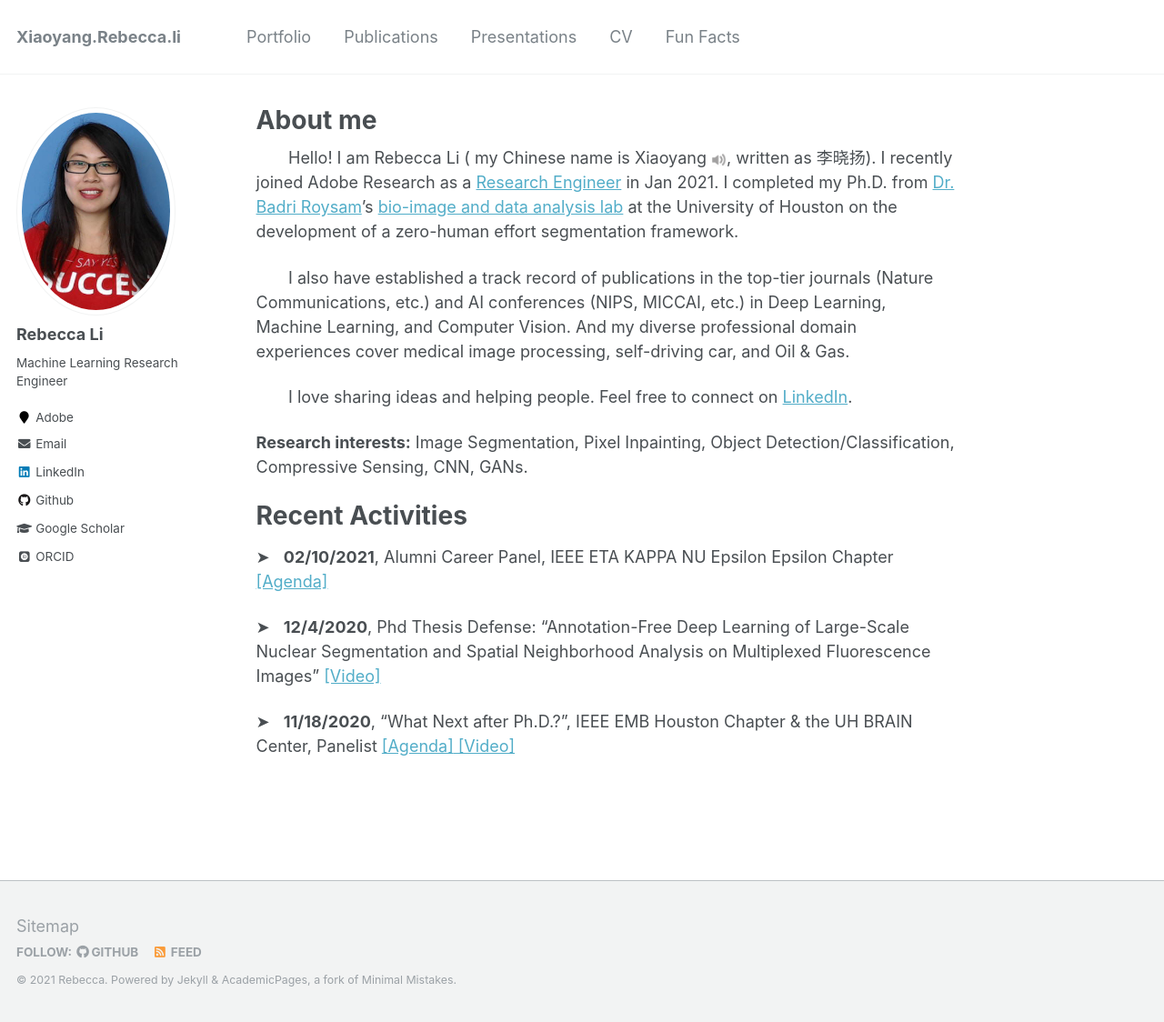
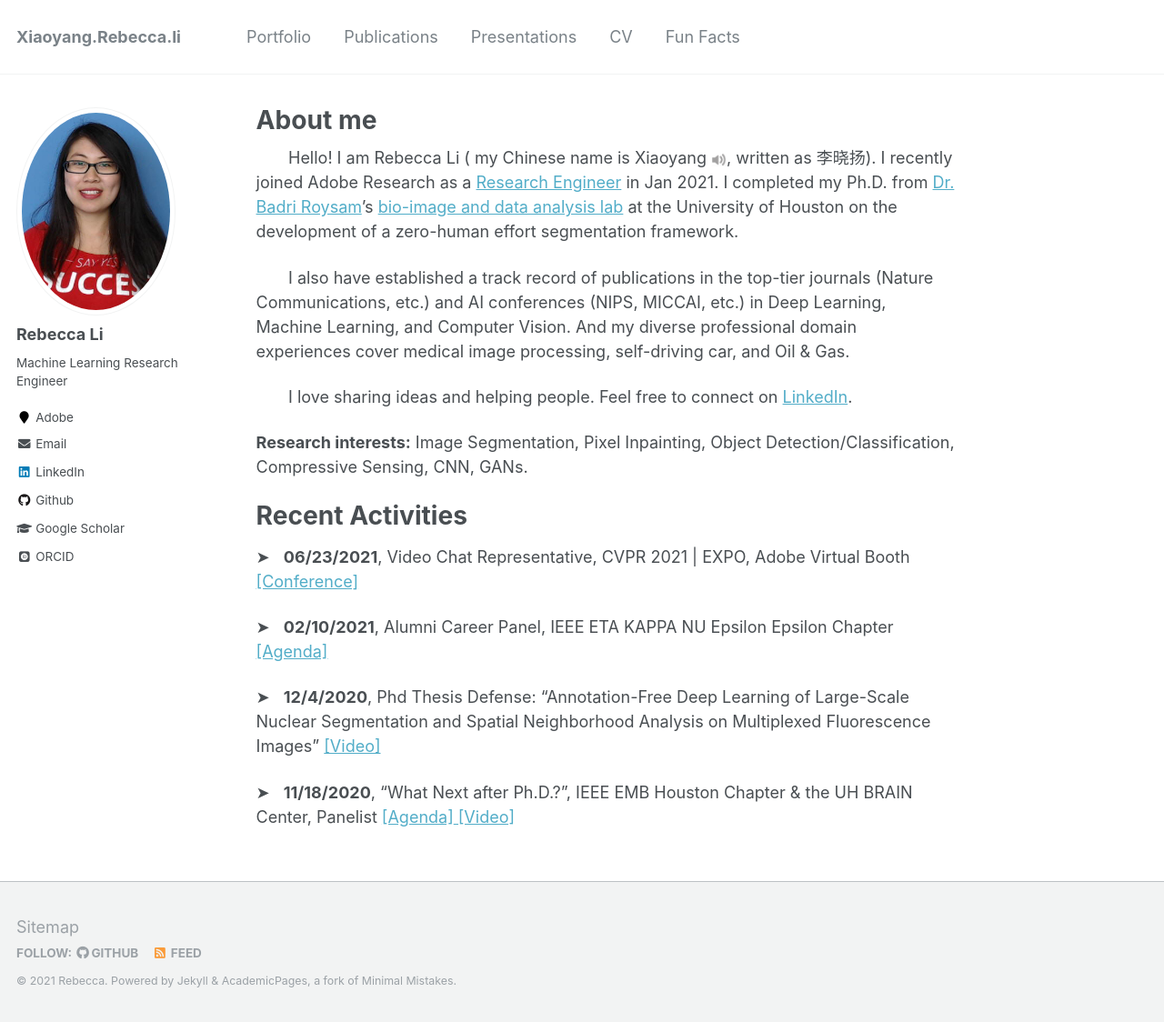
Before and after one commit to Xiaoyang-Rebecca/xiaoyang-rebecca.github.io, a Jekyll site: the page built from _pages/about.md, in a window 1280 px wide and 1124 px high. Shown: the whole window at 91% size. Built offline with Jekyll 4.4.1, drawn with Linux system fonts in a browser that asks for light colours; some web fonts are replaced.

Commit message:
Update about.md

```diff
--- a/_pages/about.md
+++ b/_pages/about.md
@@ -36,6 +36,7 @@ redirect_from:
 
 Recent Activities
 ======
+&#10148; &nbsp;  **06/23/2021**, Video Chat Representative, CVPR 2021 | EXPO, Adobe Virtual Booth [[Conference]](http://cvpr2021.thecvf.com/node/48)
 
 &#10148; &nbsp;  **02/10/2021**, Alumni Career Panel, IEEE ETA KAPPA NU Epsilon Epsilon Chapter [[Agenda]](https://hkn.ece.uh.edu/events-archive/)
 
```
